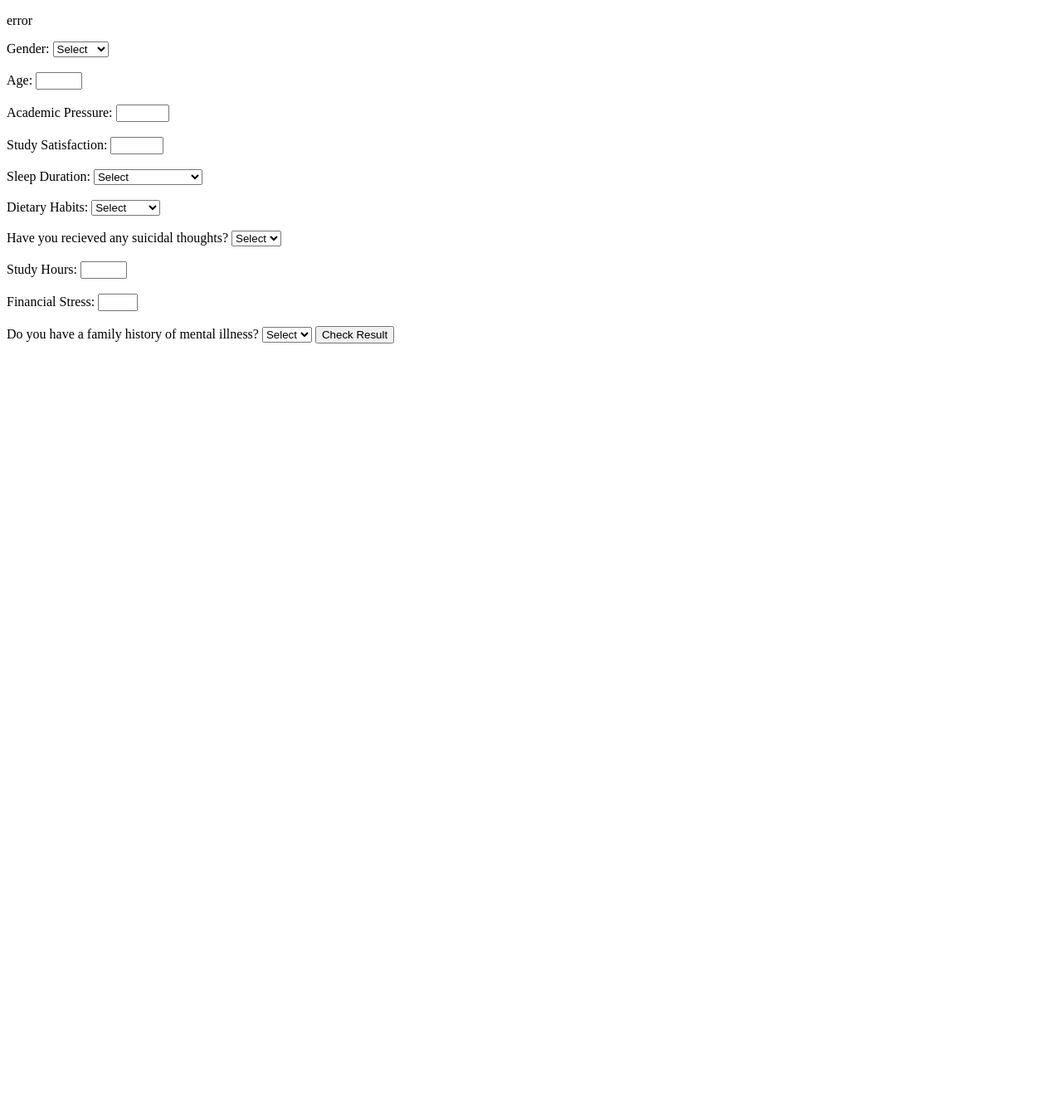
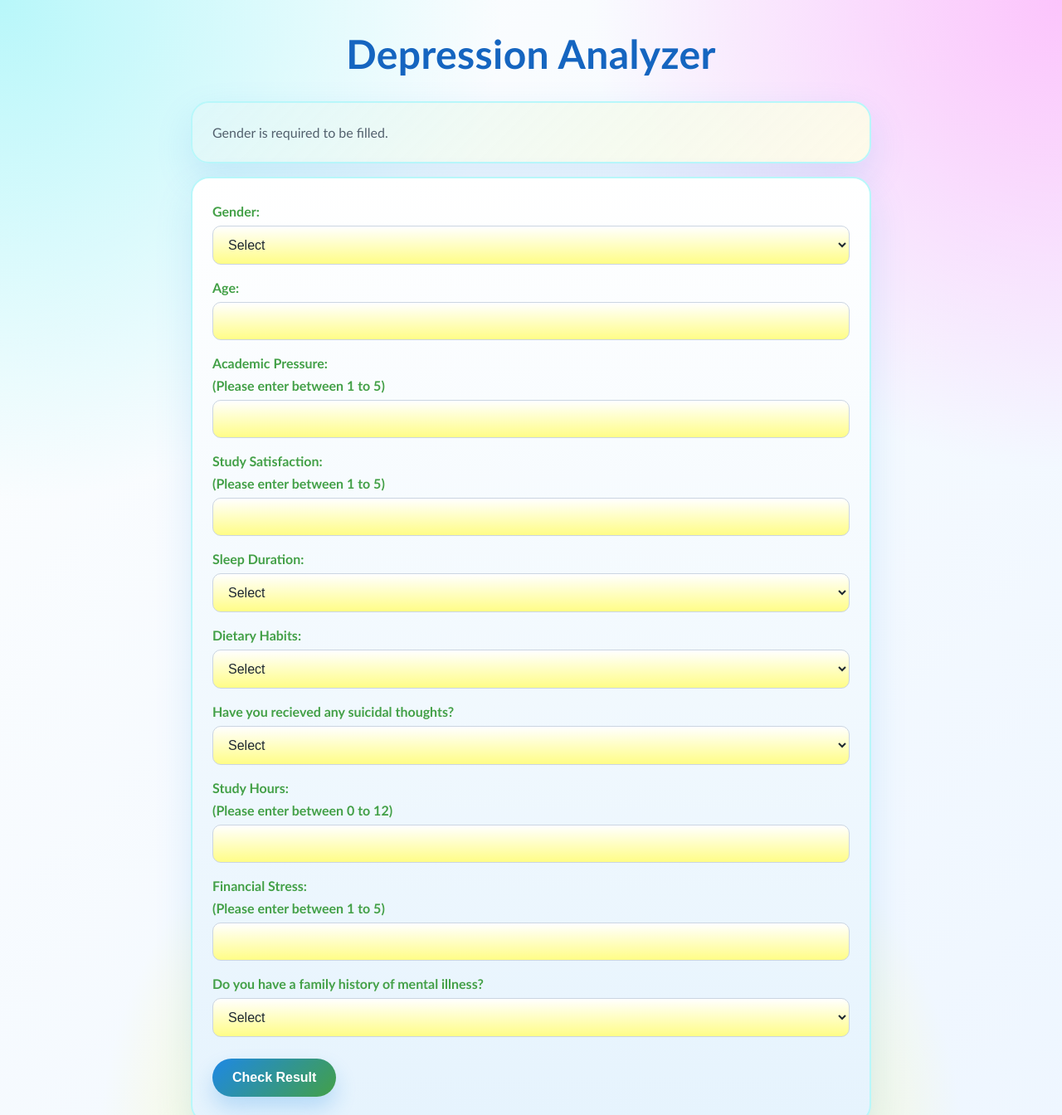
Before and after one commit to malakgandhi/Digital-Mental-Health-Support-System-for-Higher-Education-Students, a Flask app: page / in a window 1280 px wide. Shown: the top 1344 px of the page at 83% size. Before the commit the page ends 414 px from the top, so only its background shows below. Run offline with Flask 3, Linux system fonts and the light colour scheme; parts of the project's set-up code (start-up, migrations or seed data) failed here and were passed over.

Commit message:
Finalized the home and the result HTML templates.

```diff
--- a/templates/index.html
+++ b/templates/index.html
@@ -3,12 +3,14 @@
 <head>
     <meta charset="UTF-8">
     <meta name="viewport" content="width=device-width, initial-scale=1.0">
-    <title><h1>Depression Analyzer</h1></title>
+    <title>Depression Analyzer</title>
+    <link rel="stylesheet" href="{{ url_for('static', filename='style.css') }}">
 </head>
 <body>
+    <h1>Depression Analyzer</h1>
 
     {% if error %}
-        <p>error</p>
+        <p>{{ error }}</p>
     {% endif %}
 
     <form method="POST">
@@ -22,17 +24,19 @@
         <br>
 
         <label>Age:</label>
-        <input type="number", name="Age", min="18", max="34" required>
+        <input type="number" name="Age" min="18" max="34" required>
         <br>
         <br>
 
         <label>Academic Pressure:</label>
-        <input type="number", name="Academic Pressure", min="1.0", max="5.0" required>
+        <label>(Please enter between 1 to 5)</label>
+        <input type="number" name="Academic Pressure" min="1.0" max="5.0" required>
         <br>
         <br>
 
         <label>Study Satisfaction:</label>
-        <input type="number", name="Study Satisfaction", min="1.0", max="5.0" required>
+        <label>(Please enter between 1 to 5)</label>
+        <input type="number" name="Study Satisfaction" min="1.0" max="5.0" required>
         <br>
         <br>
 
@@ -58,7 +62,7 @@
         <br>
 
         <label>Have you recieved any suicidal thoughts?</label>
-        <select name="Suicidal Thoughts Recieved">
+        <select name="Suicidal Thoughts Recieved" required>
             <option value=" ">Select</option>
             <option>No</option>
             <option>Yes</option>
@@ -67,17 +71,19 @@
         <br>
 
         <label>Study Hours:</label>
-        <input type="number", name="Study Hours", min="0", max="12" required>
+        <label>(Please enter between 0 to 12)</label>
+        <input type="number" name="Study Hours" min="0" max="12" required>
         <br>
         <br>
 
         <label>Financial Stress:</label>
-        <input type="number", name="Financial Stress", min="1", max="5" required>
+        <label>(Please enter between 1 to 5)</label>
+        <input type="number" name="Financial Stress" min="1" max="5" required>
         <br>
         <br>
 
         <label>Do you have a family history of mental illness?</label>
-        <select name="Family History of Mental Illness">
+        <select name="Family History of Mental Illness" required>
             <option value=" ">Select</option>
             <option>No</option>
             <option>Yes</option>
--- a/templates/result.html
+++ b/templates/result.html
@@ -5,9 +5,10 @@
     <meta charset="UTF-8">
     <meta name="viewport" content="width=device-width, initial-scale=1.0">
     <title>Depression Results</title>
+    <link rel="stylesheet" href="{{ url_for('static', filename='style.css') }}">
 </head>
 <body>
-    {% if prediction == 'Yes' %}
+    {% if prediction == '1' %}
         <h2>Risk: High</h2>
         <h2>Dectected Positive for Depression</h2>
         <p>
```
